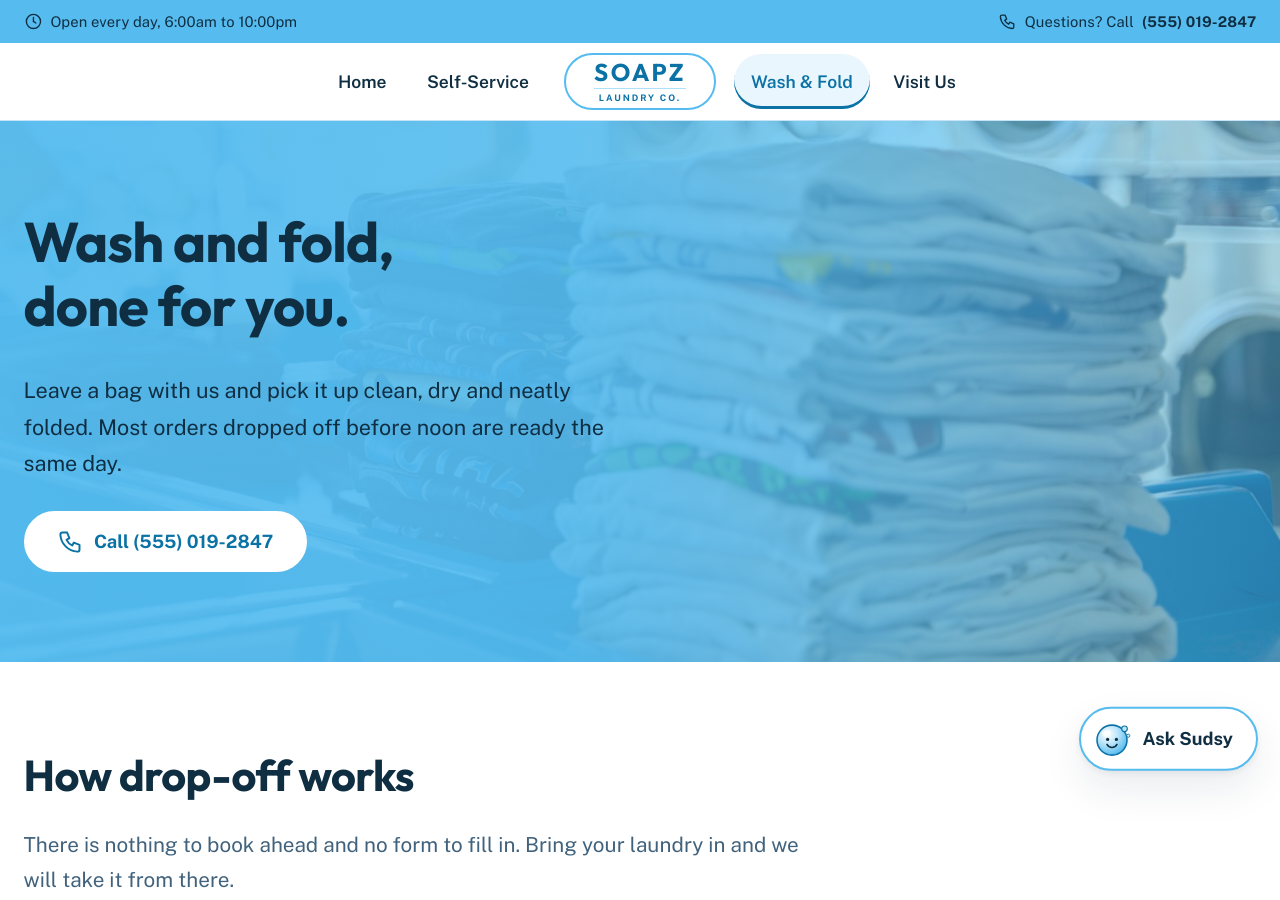
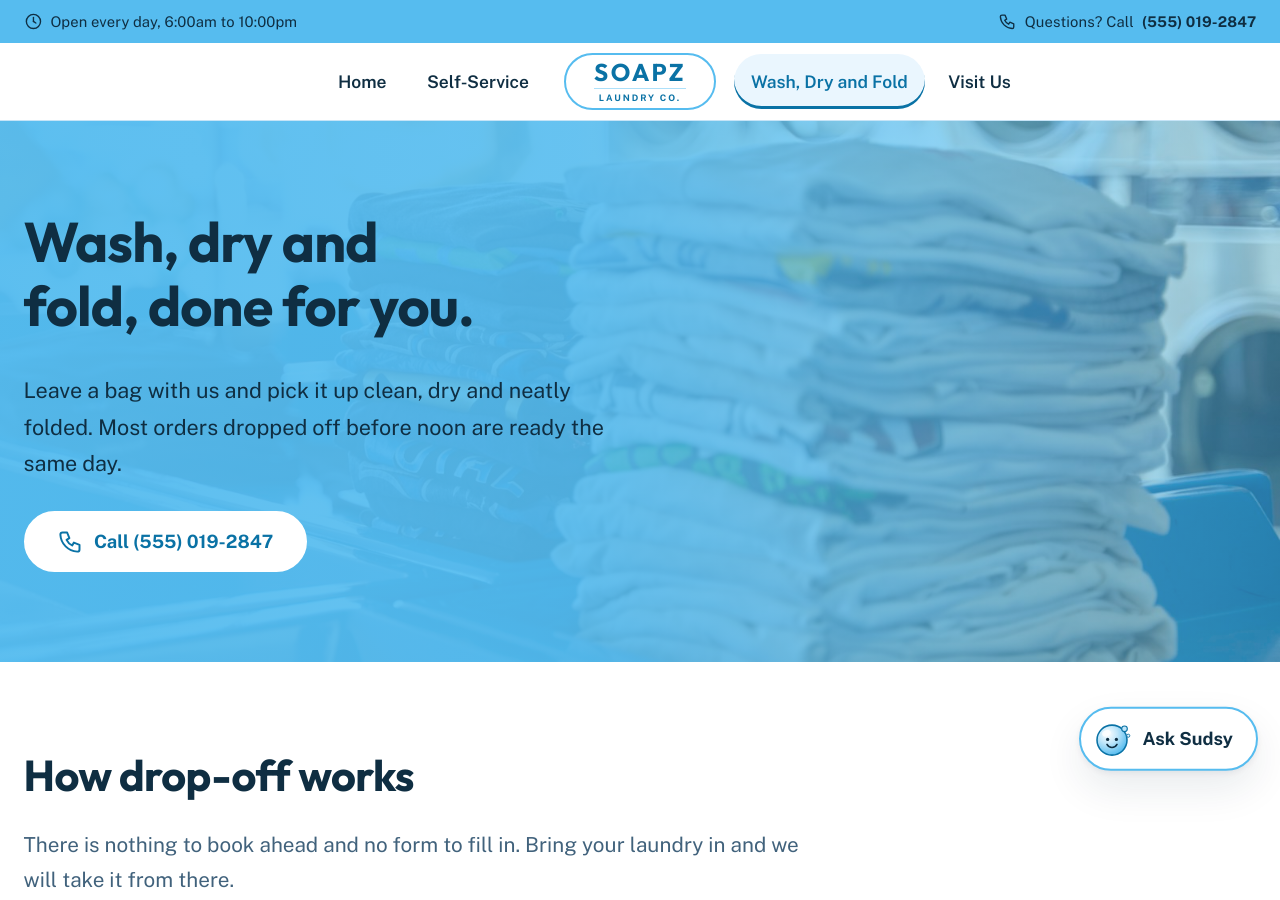
Before and after one commit to ethanmiclat/Soapz, a plain HTML site: page wash-fold.html in a window 1280 px wide. Shown: the top 900 px of the page. Drawn offline with Linux system fonts and the light colour scheme.

Commit message:
Rename Wash & Fold to Wash, Dry and Fold; keep Self-Service as is
Reverts the earlier Self-Service rename and instead renames the
drop-off wash & fold service across nav, titles, headings, footer
links, and chat bot copy.

```diff
--- a/assets/css/styles.css
+++ b/assets/css/styles.css
@@ -492,7 +492,7 @@ a { color: var(--brand-dark); }
 .pagehead h1 { margin-bottom: .35em; }
 .pagehead p { font-size: 1.2rem; color: var(--ink-2); max-width: 50ch; }
 
-/* Photo banner variant used on the Wash & Fold page */
+/* Photo banner variant used on the Wash, Dry and Fold page */
 .banner { position: relative; background: var(--brand); }
 .banner__media { position: absolute; inset: 0; }
 .banner__media img { width: 100%; height: 100%; object-fit: cover; }
--- a/assets/js/chat.js
+++ b/assets/js/chat.js
@@ -31,7 +31,7 @@
     },
     {
       keys: ['long', 'take', 'ready', 'same day', 'turnaround', 'wait', 'when', 'pickup', 'pick up'],
-      text: 'For wash &amp; fold, most orders dropped off before noon are ready the same day by 6:00pm. Larger orders may take until the next morning, and we will give you a pickup time when you drop off. If you are washing yourself, the dryers finish in about 30 minutes.'
+      text: 'For wash, dry and fold, most orders dropped off before noon are ready the same day by 6:00pm. Larger orders may take until the next morning, and we will give you a pickup time when you drop off. If you are washing yourself, the dryers finish in about 30 minutes.'
     },
     {
       keys: ['park', 'parking', 'car', 'accessible', 'wheelchair', 'walker', 'step'],
@@ -47,7 +47,7 @@
     },
     {
       keys: ['fold', 'drop off', 'dropoff', 'do it for me', 'wash and fold', 'service'],
-      text: 'Wash &amp; fold means you leave your bag with us and collect it washed, dried and neatly folded. No sorting, no waiting around. There is more on the <a href="wash-fold.html">wash &amp; fold page</a>.'
+      text: 'Wash, dry and fold means you leave your bag with us and collect it washed, dried and neatly folded. No sorting, no waiting around. There is more on the <a href="wash-fold.html">wash, dry and fold page</a>.'
     },
     {
       keys: ['big', 'large', 'comforter', 'bedding', 'blanket', 'duvet', 'bulky', 'rug'],
@@ -63,7 +63,7 @@
     },
     {
       keys: ['hello', 'hi', 'hey', 'howdy', 'good morning', 'good evening'],
-      text: 'Hello. Ask me anything about the laundromat: hours, prices, parking, or how wash &amp; fold works.'
+      text: 'Hello. Ask me anything about the laundromat: hours, prices, parking, or how wash, dry and fold works.'
     },
     {
       keys: ['thank', 'thanks', 'cheers', 'appreciate'],
@@ -79,7 +79,7 @@
     'What are your hours?',
     'Do I need coins?',
     'How much is a wash?',
-    'How long does wash & fold take?'
+    'How long does wash, dry and fold take?'
   ];
 
   /* ---------- Matching ---------- */
@@ -173,7 +173,7 @@
       chips.appendChild(chip);
     });
 
-    say('bot', 'Hi, I am ' + NAME + '. Ask me anything about Soapz — hours, prices, parking, or how wash &amp; fold works.');
+    say('bot', 'Hi, I am ' + NAME + '. Ask me anything about Soapz — hours, prices, parking, or how wash, dry and fold works.');
 
     document.addEventListener('keydown', function (e) {
       if (e.key === 'Escape' && open) toggle();
--- a/wash-fold.html
+++ b/wash-fold.html
@@ -3,7 +3,7 @@
 <head>
 <meta charset="utf-8">
 <meta name="viewport" content="width=device-width, initial-scale=1">
-<title>Wash &amp; Fold Drop-Off | Soapz Laundry Co.</title>
+<title>Wash, Dry and Fold Drop-Off | Soapz Laundry Co.</title>
 <meta name="description" content="Drop your laundry at Soapz and pick it up washed, dried and neatly folded. Most orders left before noon are ready the same day.">
 <meta name="theme-color" content="#56bcef">
 <link rel="preload" href="assets/fonts/publicsans-var.woff2" as="font" type="font/woff2" crossorigin>
@@ -47,7 +47,7 @@
       </span>
     </a>
     <ul class="nav__list nav__list--right">
-      <li><a href="wash-fold.html" aria-current="page">Wash &amp; Fold</a></li>
+      <li><a href="wash-fold.html" aria-current="page">Wash, Dry and Fold</a></li>
       <li><a href="locations.html">Visit Us</a></li>
     </ul>
   </nav>
@@ -64,7 +64,7 @@
     </div>
     <div class="banner__scrim"></div>
     <div class="wrap banner__inner">
-      <h1>Wash and fold, done for you.</h1>
+      <h1>Wash, dry and fold, done for you.</h1>
       <p>Leave a bag with us and pick it up clean, dry and neatly folded. Most orders dropped off before noon are ready the same day.</p>
       <div class="btn-row">
         <a class="btn btn--onImage" href="tel:+15550192847">
@@ -186,7 +186,7 @@
         <ul>
           <li><a href="home.html">Home</a></li>
           <li><a href="self-service.html">Self-Service</a></li>
-          <li><a href="wash-fold.html">Wash &amp; Fold</a></li>
+          <li><a href="wash-fold.html">Wash, Dry and Fold</a></li>
           <li><a href="locations.html">Visit Us</a></li>
           <li><a href="index.html">Not sure which you need?</a></li>
         </ul>
```
Also changed, not shown: home.html (+5 -5 lines), index.html (+3 -3 lines), locations.html (+2 -2 lines), self-service.html (+2 -2 lines).
